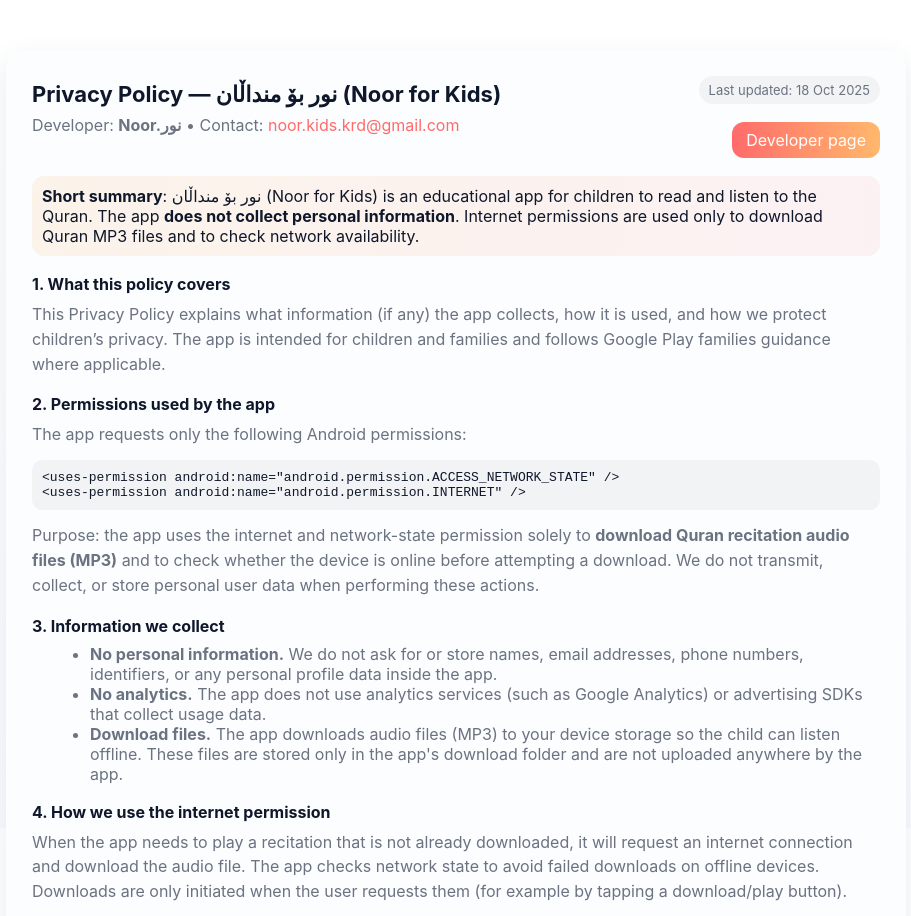
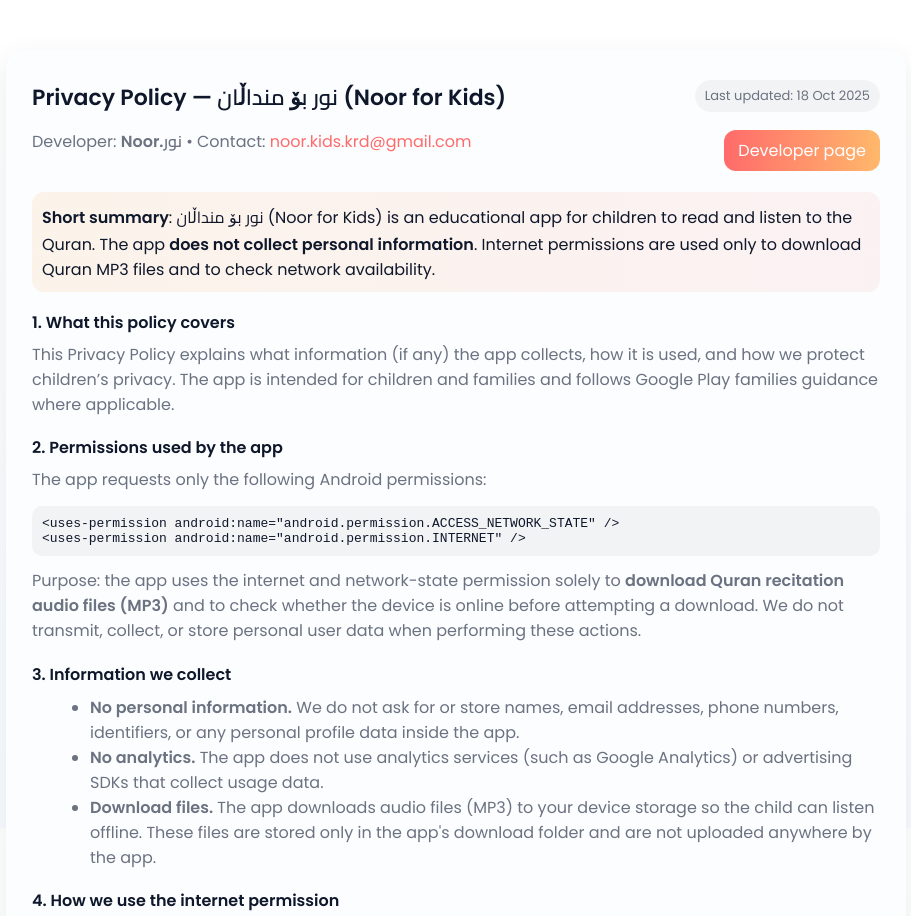
Before and after one commit to noorkidskrd/noorkidskrd.github.io, a plain HTML site: page index.html in a window 1280 px wide. Shown: the top 916 px of the page, without its empty margins (184-1095 px from the left). Drawn offline with Linux system fonts and the light colour scheme.

Commit message:
Update index.html

```diff
--- a/index.html
+++ b/index.html
@@ -5,30 +5,46 @@
   <meta name="viewport" content="width=device-width,initial-scale=1" />
   <title>Privacy Policy — نور بۆ منداڵان (Noor for Kids)</title>
   <meta name="description" content="Privacy Policy for نور بۆ منداڵان (Noor for Kids) — an educational Quran app for children. Explains which permissions the app uses and how we protect kids' privacy." />
+
+  <!-- Load fonts -->
+  <link href="https://fonts.googleapis.com/css2?family=Poppins:wght@400;600&family=Cairo:wght@400;600&display=swap" rel="stylesheet">
+
   <style>
-    :root{
-      --bg:#ffffff; --card:#fbfdff; --muted:#6b7280; --text:#0f172a; --accent:#ff6b6b; --accent-2:#ffb86b;
-      --max-width:900px; --radius:18px;
+    :root {
+      --bg:#ffffff; --card:#fbfdff; --muted:#6b7280; --text:#0f172a;
+      --accent:#ff6b6b; --accent-2:#ffb86b; --max-width:900px; --radius:18px;
     }
-    @media (prefers-color-scheme: dark){
-      :root{ --bg:#061123; --card:#07223a; --muted:#a8b3c7; --text:#e6eef8; --accent:#ff8aa0; --accent-2:#ffbf80; }
+    @media (prefers-color-scheme: dark) {
+      :root {
+        --bg:#061123; --card:#07223a; --muted:#a8b3c7; --text:#e6eef8;
+        --accent:#ff8aa0; --accent-2:#ffbf80;
+      }
     }
-    html,body{height:100%; margin:0; font-family:Inter, system-ui, -apple-system, "Segoe UI", Roboto, "Helvetica Neue", Arial; background:linear-gradient(180deg,var(--bg), #f7fbff); color:var(--text);}
-    .wrap{max-width:var(--max-width); margin:28px auto; padding:22px;}
-    .card{background:var(--card); border-radius:var(--radius); box-shadow:0 10px 30px rgba(2,6,23,0.08); padding:26px;}
-    h1{margin:0 0 8px; font-size:22px}
-    .meta{color:var(--muted); margin-bottom:18px}
-    .section{margin-top:18px}
-    .section h2{font-size:16px; margin:0 0 8px}
-    p{line-height:1.55; margin:6px 0 12px; color:var(--muted)}
-    ul{margin:6px 0 12px 18px; color:var(--muted)}
-    a{color:var(--accent); text-decoration:none}
-    .footer{font-size:13px;color:var(--muted); margin-top:20px}
-    .note{background:linear-gradient(90deg, rgba(255,184,107,0.14), rgba(255,107,107,0.08)); padding:10px; border-radius:12px; color:var(--text);}
-    .flex{display:flex; gap:12px; align-items:center}
-    .tag{background:rgba(0,0,0,0.04); padding:6px 10px;border-radius:999px; font-size:13px; color:var(--muted)}
-    .cta{display:inline-block; margin-top:12px; background:linear-gradient(90deg,var(--accent),var(--accent-2)); color:white; padding:8px 14px; border-radius:12px; text-decoration:none}
-    pre{background:rgba(0,0,0,0.04); padding:10px; border-radius:10px; overflow:auto}
+
+    html, body {
+      height:100%;
+      margin:0;
+      background:linear-gradient(180deg,var(--bg), #f7fbff);
+      color:var(--text);
+      /* 👇 English uses Poppins, Arabic/Kurdish uses Cairo */
+      font-family: 'Poppins', 'Cairo', system-ui, -apple-system, "Segoe UI", Roboto, sans-serif;
+    }
+
+    .wrap {max-width:var(--max-width); margin:28px auto; padding:22px;}
+    .card {background:var(--card); border-radius:var(--radius); box-shadow:0 10px 30px rgba(2,6,23,0.08); padding:26px;}
+    h1 {margin:0 0 8px; font-size:22px}
+    .meta {color:var(--muted); margin-bottom:18px}
+    .section {margin-top:18px}
+    .section h2 {font-size:16px; margin:0 0 8px}
+    p {line-height:1.55; margin:6px 0 12px; color:var(--muted)}
+    ul {margin:6px 0 12px 18px; color:var(--muted)}
+    a {color:var(--accent); text-decoration:none}
+    .footer {font-size:13px; color:var(--muted); margin-top:20px}
+    .note {background:linear-gradient(90deg, rgba(255,184,107,0.14), rgba(255,107,107,0.08)); padding:10px; border-radius:12px; color:var(--text);}
+    .flex {display:flex; gap:12px; align-items:center}
+    .tag {background:rgba(0,0,0,0.04); padding:6px 10px; border-radius:999px; font-size:13px; color:var(--muted)}
+    .cta {display:inline-block; margin-top:12px; background:linear-gradient(90deg,var(--accent),var(--accent-2)); color:white; padding:8px 14px; border-radius:12px; text-decoration:none}
+    pre {background:rgba(0,0,0,0.04); padding:10px; border-radius:10px; overflow:auto}
   </style>
 </head>
 <body>
```
